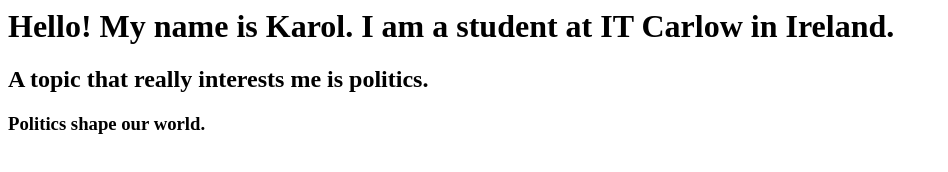
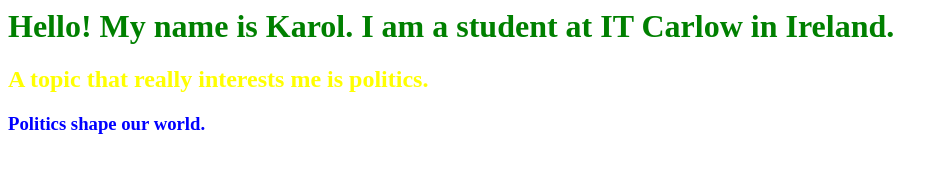
Before and after one commit to KarolLoughlin/IxD24, a plain HTML site: page index.html in a window 1280 px wide. Shown: the whole page, without its empty margins (0-948 px from the left). Drawn offline with Linux system fonts and the light colour scheme.

Commit message:
Update index.html

```diff
--- a/index.html
+++ b/index.html
@@ -1,5 +1,5 @@
 <html>
-  <link rel="stylesheet" type="text/css" href="./style.css" />
+  <link rel="stylesheet" type="text/css" href="./styles.css" />
   <head>
     <title>My Web Page</title>
   </head>
```
